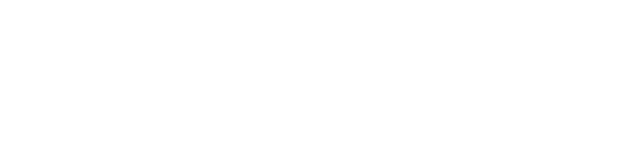
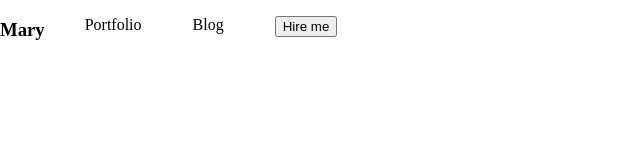
Before and after one commit to esafraaz/gitp, a plain HTML site: page index.html in a window 1280 px wide. Shown: the whole page, without its empty margins (0-640 px from the left). Drawn offline with Linux system fonts and the light colour scheme.

Commit message:
nav first

```diff
--- /dev/null
+++ b/Styles/style.css
@@ -0,0 +1,25 @@
+/* Some common Styles */
+.org-colour{
+    color: #FD6E0A;
+}
+.btn-style{
+    border-radius: 5px;
+    background: #FD6E0A;
+}
+
+
+body{
+    margin: 0;
+    padding: 0;
+}
+
+nav{
+    display: flex;
+}
+nav > ul{
+    display: flex;
+}
+nav li{
+    list-style: none;
+    margin-right: 51px;
+}
--- a/index.html
+++ b/index.html
@@ -3,11 +3,20 @@
 <head>
     <meta charset="UTF-8">
     <meta name="viewport" content="width=device-width, initial-scale=1.0">
+
+    <link rel="stylesheet" href="Styles\style.css">
     <title>Document</title>
 </head>
 <body>
     <header>
-
+        <nav>
+            <h3>Mary</h3>
+            <ul>
+                <li>Portfolio</li>
+                <li>Blog</li>
+                <li><button>Hire me</button></li>
+            </ul>
+        </nav>
     </header>
     <main>
 
```
